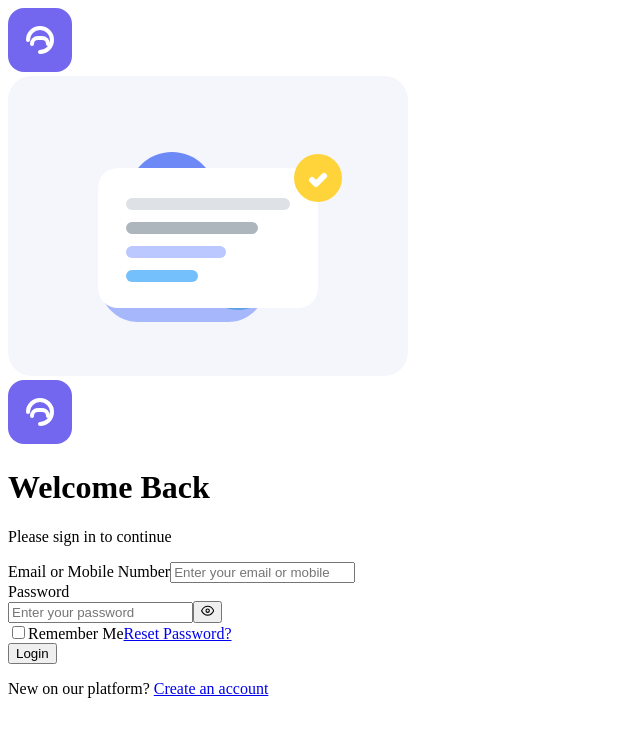
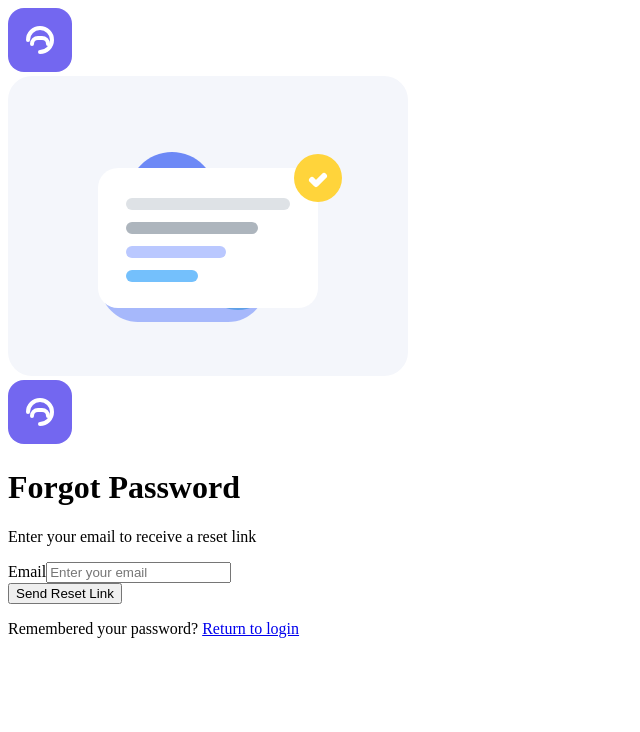
Before and after one commit to z81599802-eng/app_developement, a React (Vite) app in the folder frontend/: page /reset-password in a window 1280 px wide. Before the commit this address led to /login. Shown: the top 732 px of the page, without its empty margins (0-640 px from the left). Built offline with nearby package versions, Linux system fonts and the light colour scheme; no server answers; the HTML template or start-up script is replaced by a standard one.

Commit message:
Add password reset request page and handler

```diff
--- a/frontend/src/App.jsx
+++ b/frontend/src/App.jsx
@@ -1,12 +1,14 @@
 import { Navigate, Route, Routes } from 'react-router-dom';
 import LoginPage from './pages/Login.jsx';
 import SignupPage from './pages/Signup.jsx';
+import ResetPasswordPage from './pages/ResetPassword.jsx';
 
 const App = () => {
   return (
     <Routes>
       <Route path="/login" element={<LoginPage />} />
       <Route path="/signup" element={<SignupPage />} />
+      <Route path="/reset-password" element={<ResetPasswordPage />} />
       <Route path="*" element={<Navigate to="/login" replace />} />
     </Routes>
   );
--- /dev/null
+++ b/frontend/src/pages/ResetPassword.jsx
@@ -0,0 +1,92 @@
+import { useState } from 'react';
+import { Link } from 'react-router-dom';
+import AuthLayout from '../components/AuthLayout.jsx';
+
+const API_BASE_URL = import.meta.env.VITE_API_BASE_URL || 'http://localhost:5000';
+
+const ResetPasswordPage = () => {
+  const [email, setEmail] = useState('');
+  const [loading, setLoading] = useState(false);
+  const [status, setStatus] = useState({ type: null, message: '' });
+
+  const handleSubmit = async (event) => {
+    event.preventDefault();
+
+    setLoading(true);
+    setStatus({ type: null, message: '' });
+
+    try {
+      const response = await fetch(`${API_BASE_URL}/reset-password-request`, {
+        method: 'POST',
+        headers: { 'Content-Type': 'application/json' },
+        body: JSON.stringify({ email })
+      });
+
+      const contentType = response.headers.get('content-type') || '';
+      let data = null;
+
+      if (contentType.includes('application/json')) {
+        data = await response.json();
+      } else if (!response.ok) {
+        const errorText = await response.text();
+        throw new Error(errorText || 'Unexpected response from the server.');
+      }
+
+      if (!response.ok) {
+        throw new Error(data?.message || 'Unable to process password reset request.');
+      }
+
+      setStatus({
+        type: 'success',
+        message:
+          data?.message ||
+          'If an account matches that email, a reset link has been sent.'
+      });
+      setEmail('');
+    } catch (error) {
+      setStatus({
+        type: 'error',
+        message: error.message || 'An unexpected error occurred. Please try again.'
+      });
+    } finally {
+      setLoading(false);
+    }
+  };
+
+  return (
+    <AuthLayout
+      title="Forgot Password"
+      subtitle="Enter your email to receive a reset link"
+      footer={
+        <p>
+          Remembered your password? <Link to="/login">Return to login</Link>
+        </p>
+      }
+    >
+      <form className="auth-form-body" onSubmit={handleSubmit}>
+        <div className="form-control">
+          <label htmlFor="email">Email</label>
+          <input
+            id="email"
+            name="email"
+            type="email"
+            placeholder="Enter your email"
+            value={email}
+            onChange={(event) => setEmail(event.target.value)}
+            required
+          />
+        </div>
+
+        {status.message && (
+          <p className={`status-message ${status.type}`}>{status.message}</p>
+        )}
+
+        <button type="submit" className="primary-button" disabled={loading}>
+          {loading ? 'Sending…' : 'Send Reset Link'}
+        </button>
+      </form>
+    </AuthLayout>
+  );
+};
+
+export default ResetPasswordPage;
```
